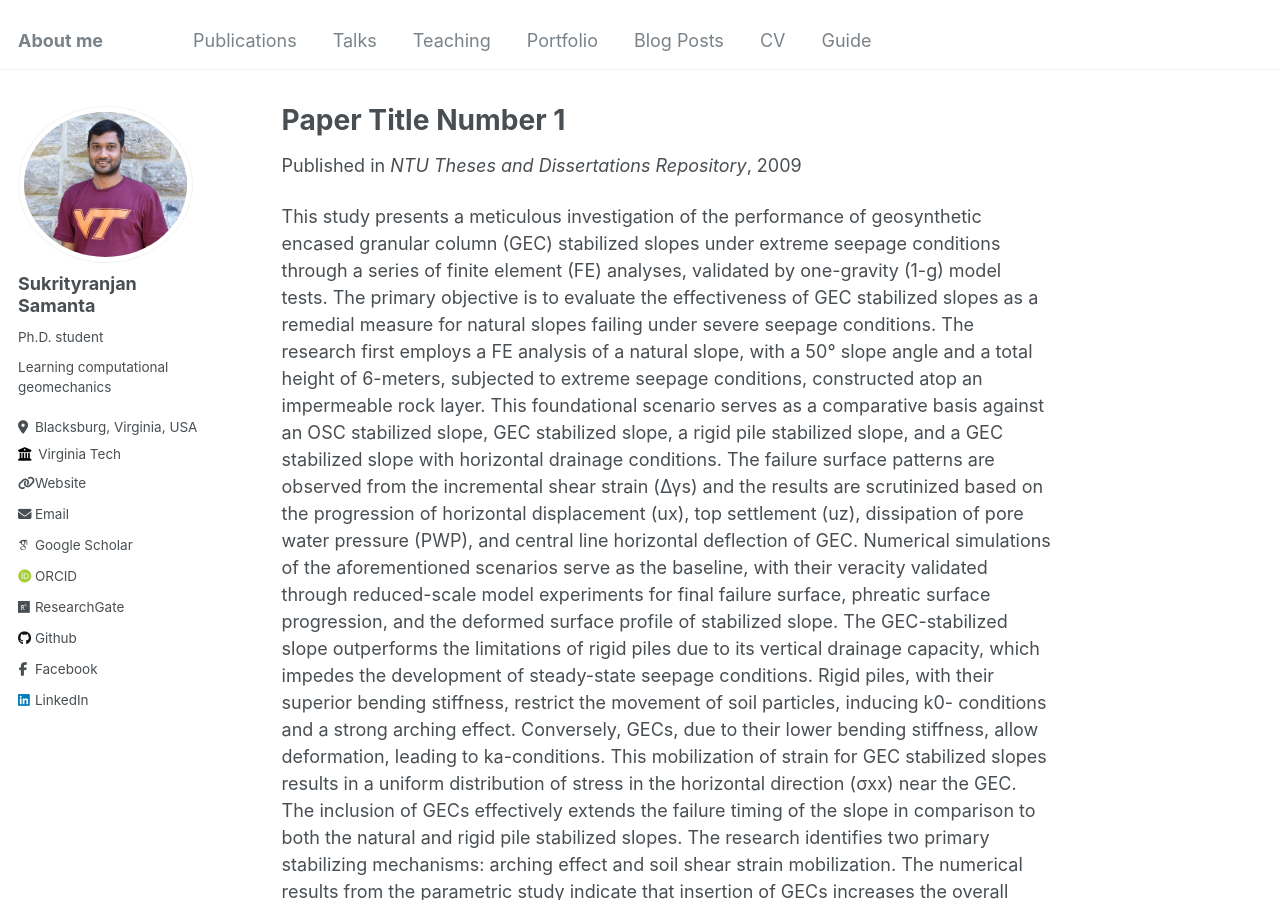
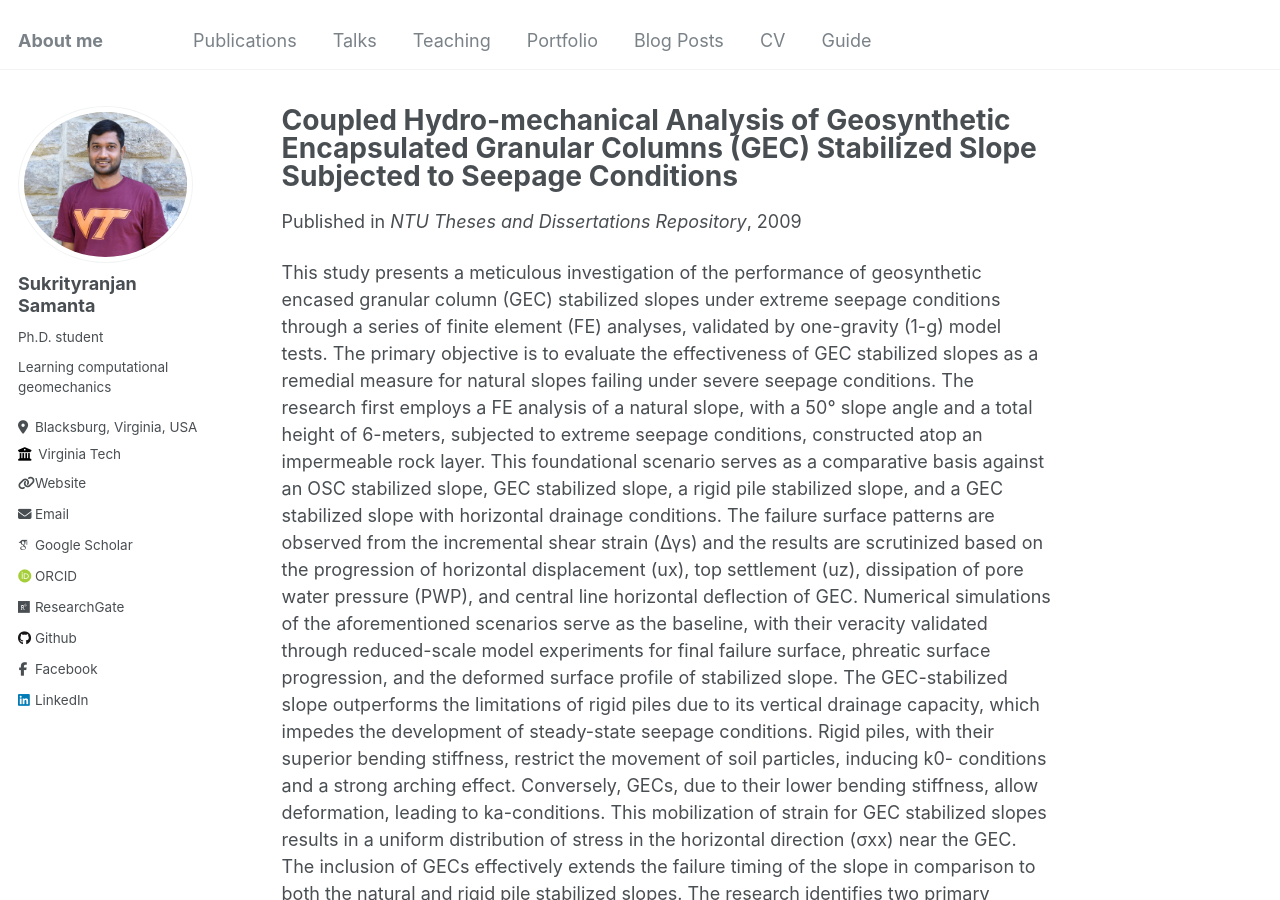
Before and after one commit to Sukritvt/Sukritvt.github.io, a Jekyll site: the page built from _publications/2009-10-01-paper-title-number-1.md, in a window 1280 px wide and 900 px high. Built offline with Jekyll 4.4.1, drawn with Linux system fonts in a browser that asks for light colours; some web fonts are replaced.

Commit message:
Update 2009-10-01-paper-title-number-1.md

```diff
--- a/_publications/2009-10-01-paper-title-number-1.md
+++ b/_publications/2009-10-01-paper-title-number-1.md
@@ -1,5 +1,5 @@
 ---
-title: "Paper Title Number 1"
+title: "Coupled Hydro-mechanical Analysis of Geosynthetic Encapsulated Granular Columns (GEC) Stabilized Slope Subjected to Seepage Conditions"
 collection: publications
 permalink: /publication/2009-10-01-paper-title-number-1
 excerpt: 'This paper is about the number 1. The number 2 is left for future work.'
```
